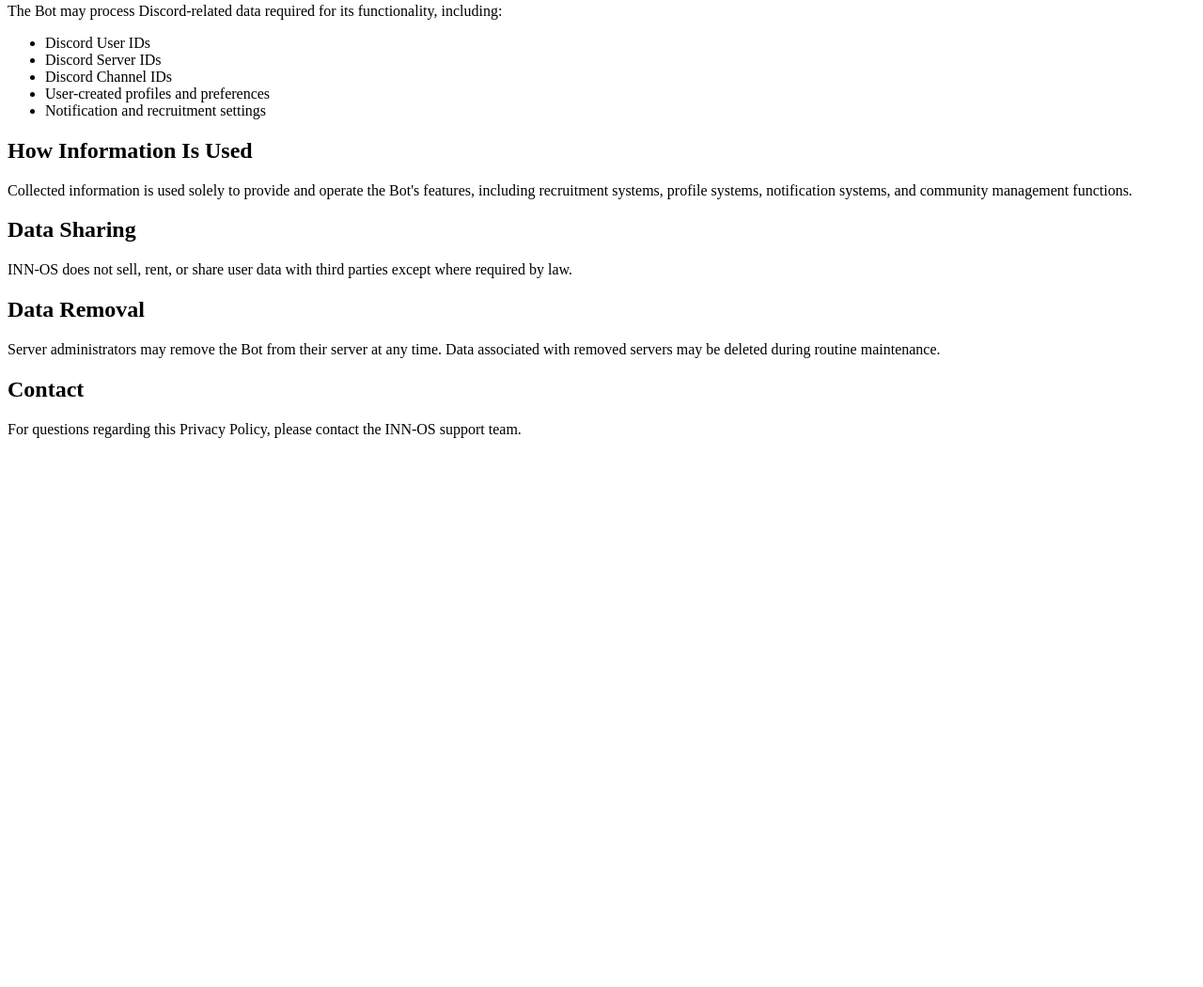
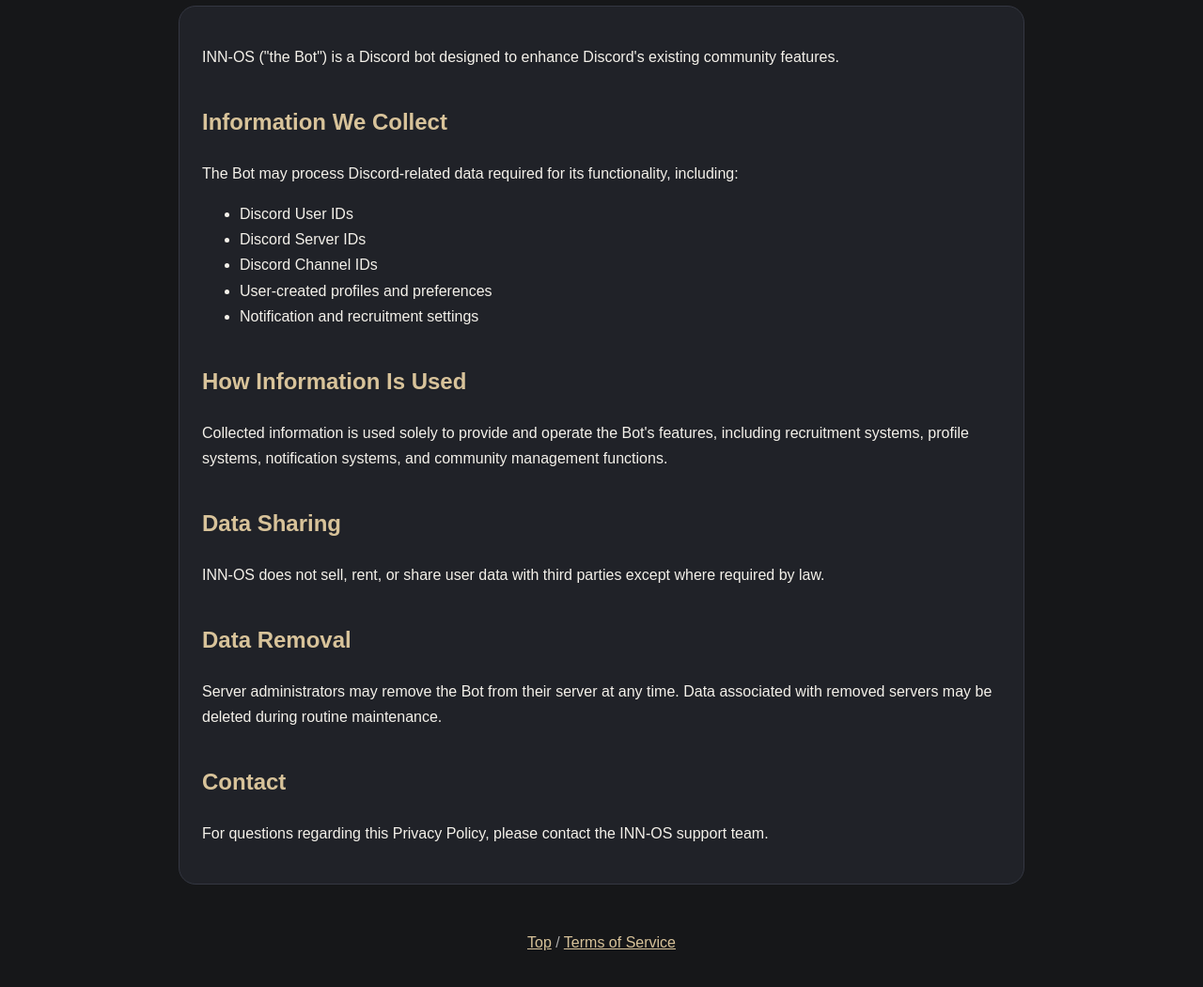
Before and after one commit to Minoer108/Inn-OS-site, a plain HTML site: page privacy.html in a window 1280 px wide. Shown: the part 196-1246 px from the top of the page at 94% size. Before the commit the page ends 800 px from the top, so only its background shows below. Drawn offline with Linux system fonts and the light colour scheme.

Commit message:
Update privacy.html

```diff
--- a/privacy.html
+++ b/privacy.html
@@ -5,23 +5,56 @@
 <meta charset="UTF-8">
 <meta name="viewport" content="width=device-width, initial-scale=1.0">
 <title>INN-OS Privacy Policy</title>
+<style>
+body {
+  margin: 0;
+  font-family: Arial, sans-serif;
+  background: #161719;
+  color: #f4f1ea;
+  line-height: 1.7;
+}
+main {
+  max-width: 900px;
+  margin: 0 auto;
+  padding: 48px 20px;
+}
+h1 {
+  font-size: 40px;
+  margin-bottom: 8px;
+}
+h2 {
+  margin-top: 36px;
+  color: #d8c39a;
+}
+.card {
+  background: #202228;
+  border: 1px solid #343742;
+  border-radius: 18px;
+  padding: 24px;
+}
+a {
+  color: #d8c39a;
+}
+footer {
+  margin-top: 48px;
+  text-align: center;
+  color: #aaa;
+}
+</style>
 </head>
 <body>
+<main>
 
 <h1>Privacy Policy</h1>
-
 <p>Last Updated: June 2026</p>
 
+<div class="card">
 <p>
 INN-OS ("the Bot") is a Discord bot designed to enhance Discord's existing community features.
 </p>
 
 <h2>Information We Collect</h2>
-
-<p>
-The Bot may process Discord-related data required for its functionality, including:
-</p>
-
+<p>The Bot may process Discord-related data required for its functionality, including:</p>
 <ul>
 <li>Discord User IDs</li>
 <li>Discord Server IDs</li>
@@ -31,28 +64,31 @@
 </ul>
 
 <h2>How Information Is Used</h2>
-
 <p>
 Collected information is used solely to provide and operate the Bot's features, including recruitment systems, profile systems, notification systems, and community management functions.
 </p>
 
 <h2>Data Sharing</h2>
-
 <p>
 INN-OS does not sell, rent, or share user data with third parties except where required by law.
 </p>
 
 <h2>Data Removal</h2>
-
 <p>
 Server administrators may remove the Bot from their server at any time. Data associated with removed servers may be deleted during routine maintenance.
 </p>
 
 <h2>Contact</h2>
-
 <p>
 For questions regarding this Privacy Policy, please contact the INN-OS support team.
 </p>
+</div>
 
+<footer>
+<a href="index.html">Top</a> /
+<a href="terms.html">Terms of Service</a>
+</footer>
+
+</main>
 </body>
 </html>
```
